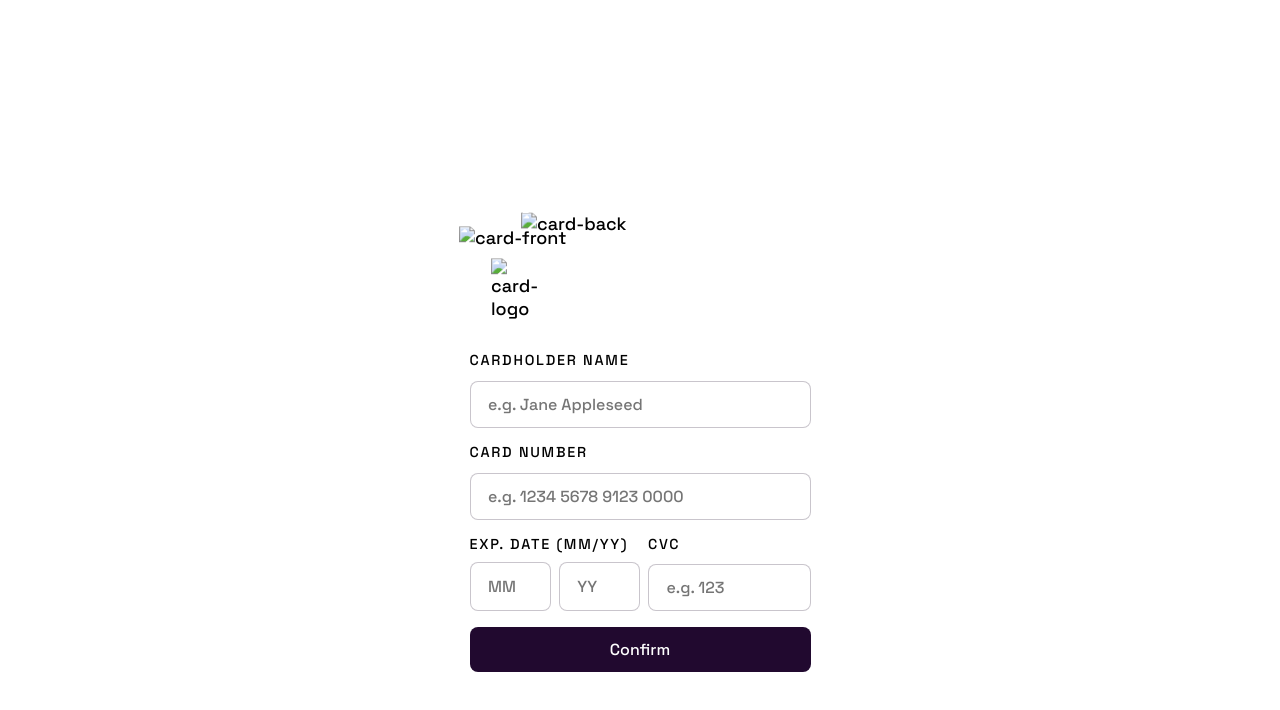
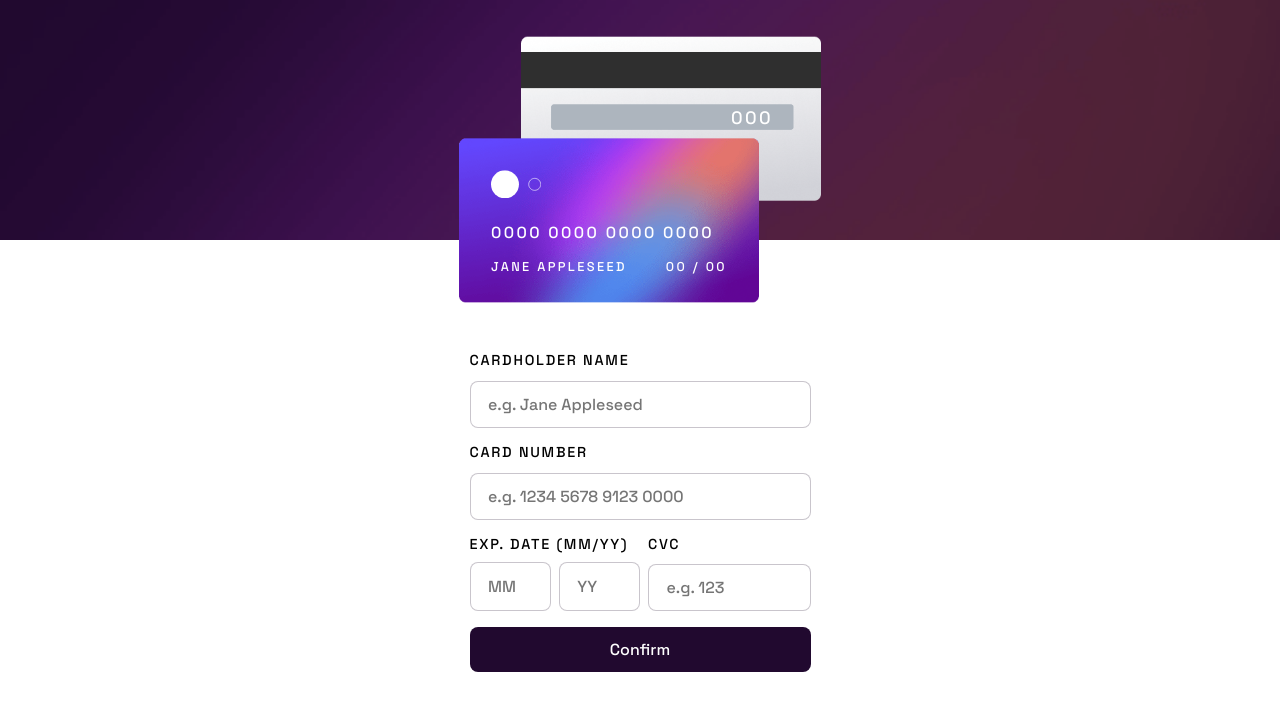
Before and after one commit to muriisantuss/interactive-Card, a plain HTML site: page index.html in a window 1280 px wide. Drawn offline with Linux system fonts and the light colour scheme; the site is published under a folder, as on GitHub Pages, so addresses that start at the root find nothing.

Commit message:
small changes

```diff
--- a/index.html
+++ b/index.html
@@ -9,7 +9,7 @@
       rel="icon"
       type="image/png"
       sizes="32x32"
-      href="/assets/images/favicon-32x32.png" />
+      href="assets/images/favicon-32x32.png" />
 
     <link rel="stylesheet" href="./css/reset.css" />
     <link rel="stylesheet" href="style.css" />
@@ -23,12 +23,12 @@
         <div class="card-container">
           <!-- card front -->
           <article class="card-front">
-            <img src="/assets/images/bg-card-front.png" alt="card-front" />
+            <img src="assets/images/bg-card-front.png" alt="card-front" />
 
             <!-- conteudo dentro do card front -->
             <div class="card-content">
               <img
-                src="/assets/images/card-logo.svg"
+                src="assets/images/card-logo.svg"
                 alt="card-logo"
                 class="card-logo" />
               <h1 class="number" id="number">0000 0000 0000 0000</h1>
@@ -48,7 +48,7 @@
           <section>
             <!-- card back -->
             <article class="card-back">
-              <img src="/assets/images/bg-card-back.png" alt="card-back" />
+              <img src="assets/images/bg-card-back.png" alt="card-back" />
               <!-- conteudo dentro do card back -->
               <article>
                 <span id="cvc"> 000 </span>
@@ -137,7 +137,7 @@
         </section>
 
         <div class="thank hidden transition">
-          <img src="/assets/images/icon-complete.svg" alt="" />
+          <img src="assets/images/icon-complete.svg" alt="" />
           <h1>Thank you</h1>
           we've added your card details
           <input
--- a/style.css
+++ b/style.css
@@ -149,7 +149,7 @@ form {
 }
 
 .left {
-  background: url(/assets/images/bg-main-desktop.png) no-repeat 0 0 / 100%;
+  background: url(assets/images/bg-main-desktop.png) no-repeat 0 0 / 100%;
   min-height: 100vh;
   height: 15rem;
   width: 33.33%;
```
